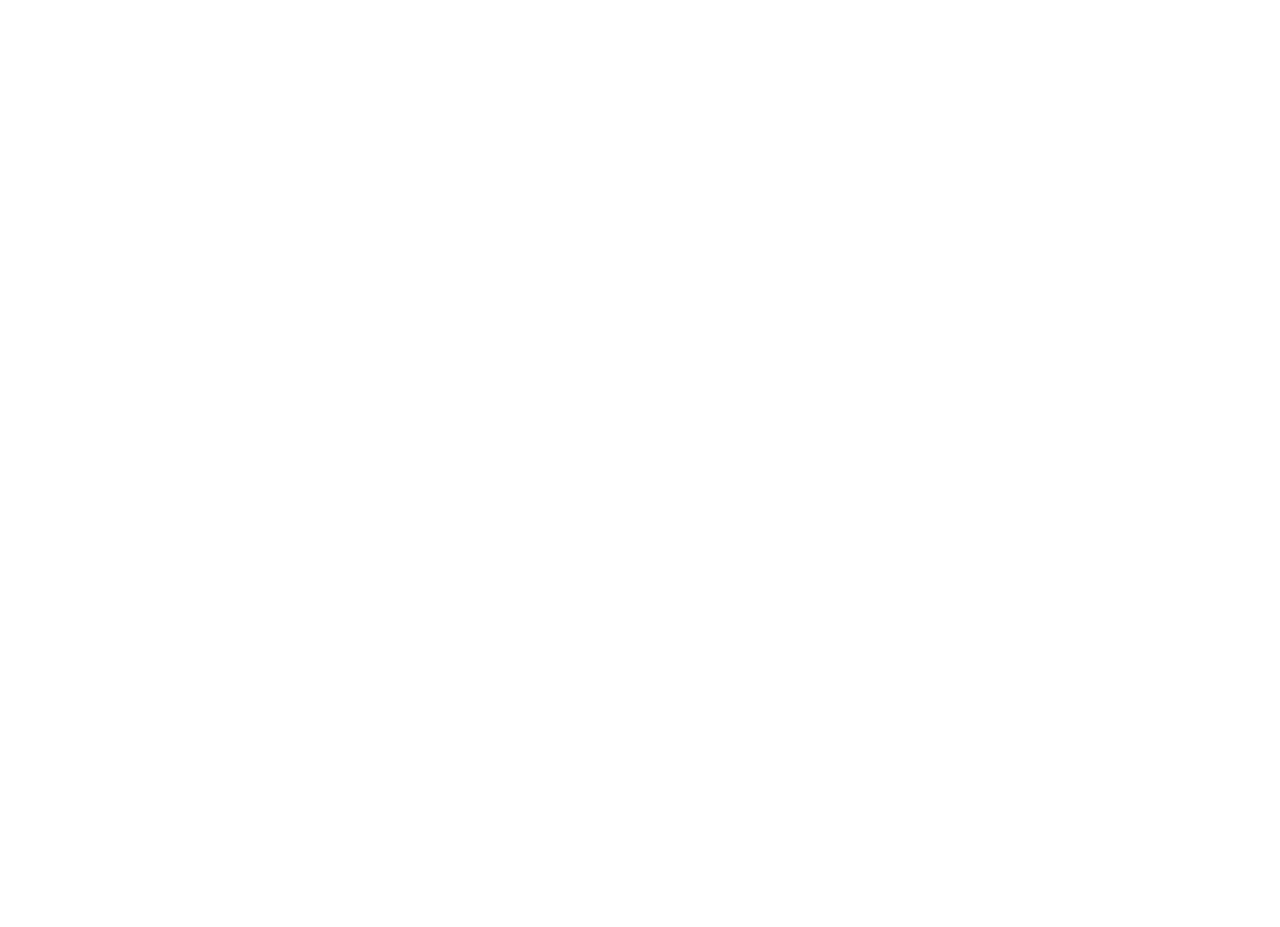
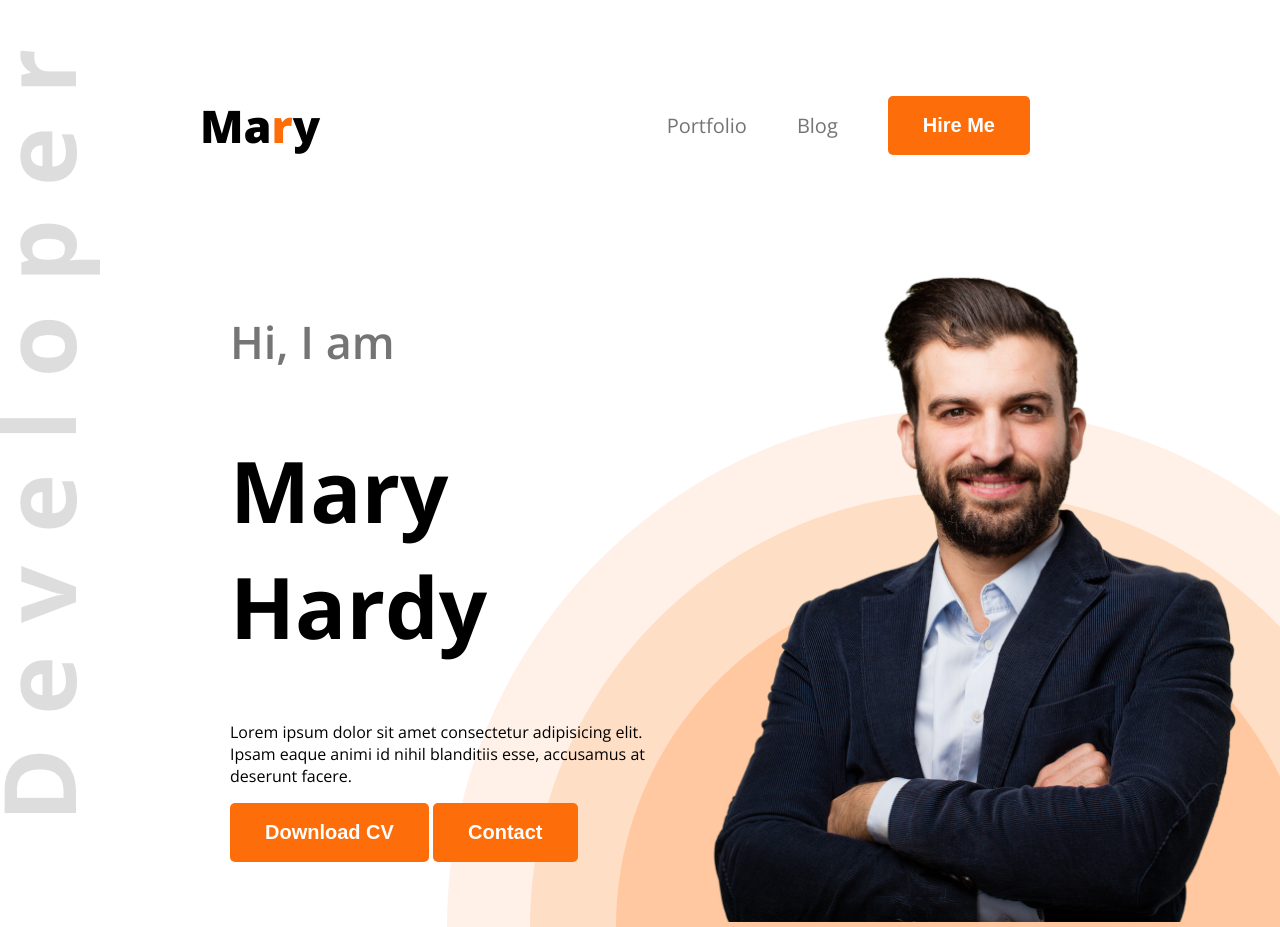
Before and after one commit to mahmed-4/web-developer-portfolio, a plain HTML site: page index.html in a window 1280 px wide. Before the commit the page ends 800 px from the top, so only its background shows below. Drawn offline with nearby package versions, Linux system fonts and the light colour scheme.

Commit message:
added header work

```diff
--- a/index.html
+++ b/index.html
@@ -1,12 +1,43 @@
 <!DOCTYPE html>
 <html lang="en">
+
 <head>
     <meta charset="UTF-8">
     <meta name="viewport" content="width=device-width, initial-scale=1.0">
     <title>Web Developer Portfolio</title>
+    <link rel="preconnect" href="https://fonts.googleapis.com">
+    <link rel="preconnect" href="https://fonts.gstatic.com" crossorigin>
+    <link href="https://fonts.googleapis.com/css2?family=Open+Sans:ital,wght@0,300..800;1,300..800&display=swap"
+        rel="stylesheet">
+    <link rel="stylesheet" href="styles/portfolio.css">
 </head>
-<body>
-    <header>
+
+<body class="open-sans-normal">
+    <header class="header">
+        <nav>
+            <h3 class="nav-title">Ma<span class="text-primary">r</span>y</h3>
+            <ul>
+                <li><a class="dark-2" href="">Portfolio</a></li>
+                <li><a class="dark-2" href="">Blog</a></li>
+                <li><a href=""><button class="btn-primary">Hire Me</button></a></li>
+            </ul>
+        </nav>
+        <div class="banner">
+            <div class="banner-content">
+            <h4 class="banner-greetings dark-2">Hi, I am</h4>
+            <h1 class="banner-title">Mary Hardy</h1>
+            <p class="banner-description">
+                Lorem ipsum dolor sit amet consectetur adipisicing elit. Ipsam eaque animi id nihil blanditiis esse, accusamus at deserunt facere.
+            </p>
+            <button class="btn-primary">Download CV</button>
+            <button class="btn-primary">Contact</button>
+        </div>
+        <div class="banner-image">
+            <img class="banner-profile-pic" src="images/hardy.png" alt="Portfolio picture of Mary Hardy">
+        </div>
+
+        </div>
+
 
     </header>
     <main>
@@ -16,4 +47,5 @@
 
     </footer>
 </body>
+
 </html>
--- /dev/null
+++ b/styles/portfolio.css
@@ -0,0 +1,89 @@
+
+.open-sans-normal {
+    font-family: "Open Sans", sans-serif;
+    font-optical-sizing: auto;
+    font-style: normal;
+    font-variation-settings:
+        "wdth" 100;
+}
+body{
+    margin: 0;
+    padding: 0;
+    box-sizing: border-box;
+}
+
+/* shared style */
+.text-primary{
+    color: #FD6E0A;
+}
+.dark-2{
+    color: #757575;
+}
+
+.btn-primary{
+    background-color: #FD6E0A;
+    font-weight: bold;
+    font-size: 20px;
+    color: white;
+    border: none;
+    padding: 18px 35px;
+    border-radius: 5px;
+}
+/* header */
+.header{
+    background-image: url('../images/developer.png'), url('../images/header_bg.png');
+    background-repeat: no-repeat;
+    background-position: top left, bottom right ;
+}
+
+
+/* Nav styles */
+nav {
+    display: flex;
+    align-items: center;
+    justify-content: space-between;
+    margin: 50px 200px;
+}
+
+.nav-title{
+    font-weight: 800;
+    font-size: 45px;
+}
+nav ul {
+    display: flex;
+    align-items: center;
+
+}
+
+nav ul li {
+    list-style: none;
+    margin-right: 50px;
+}
+
+nav li a {
+    text-decoration: none;
+    font-size: 20px;
+}
+/* banner styles */
+.banner{
+    display: flex;
+    justify-content: space-between;
+    margin: 0 35px 0 230px;
+}
+.banner-content{
+    max-width: 580px;
+}
+.banner-greetings{
+    font-size: 45px;
+    font-weight: 600;
+}
+
+.banner-title{
+    font-weight: bold;
+    font-size: 85px;
+}
+
+.banner-profile-pic{
+    width: 580px;
+    /* object-fit: cover; */
+}
```
